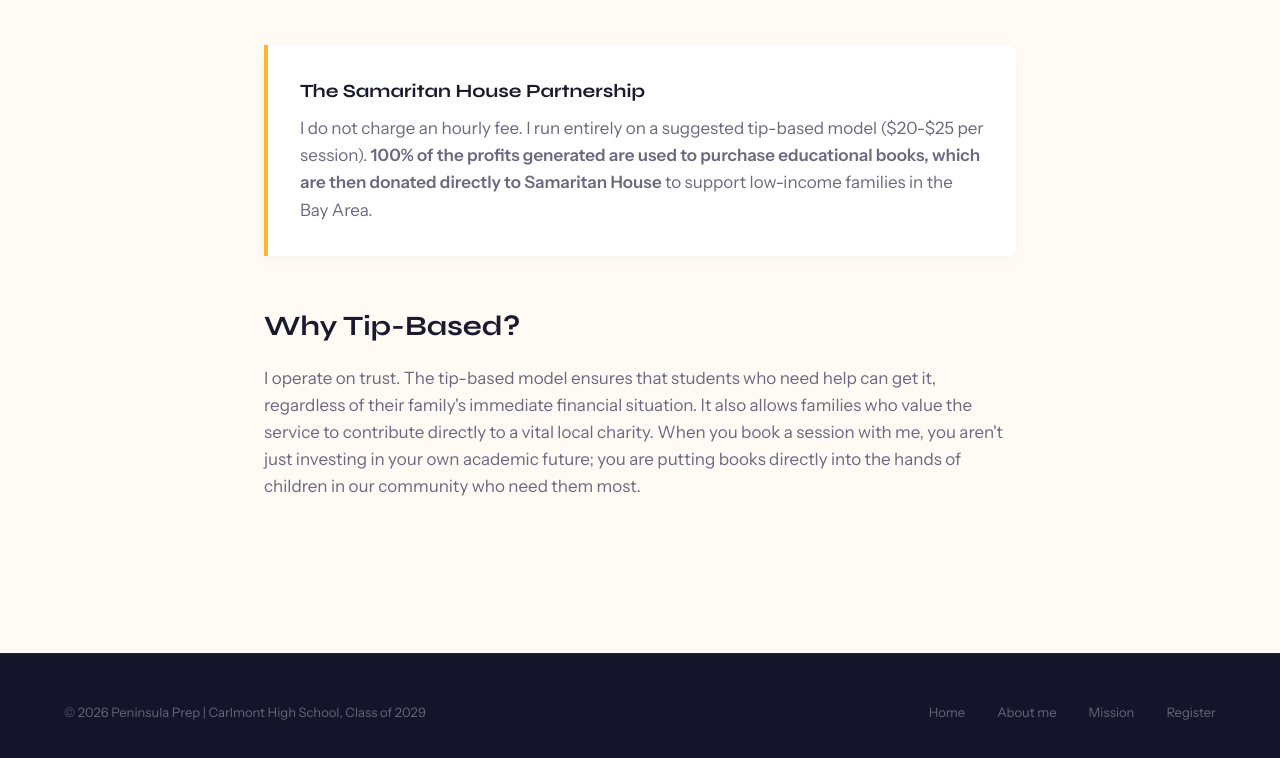
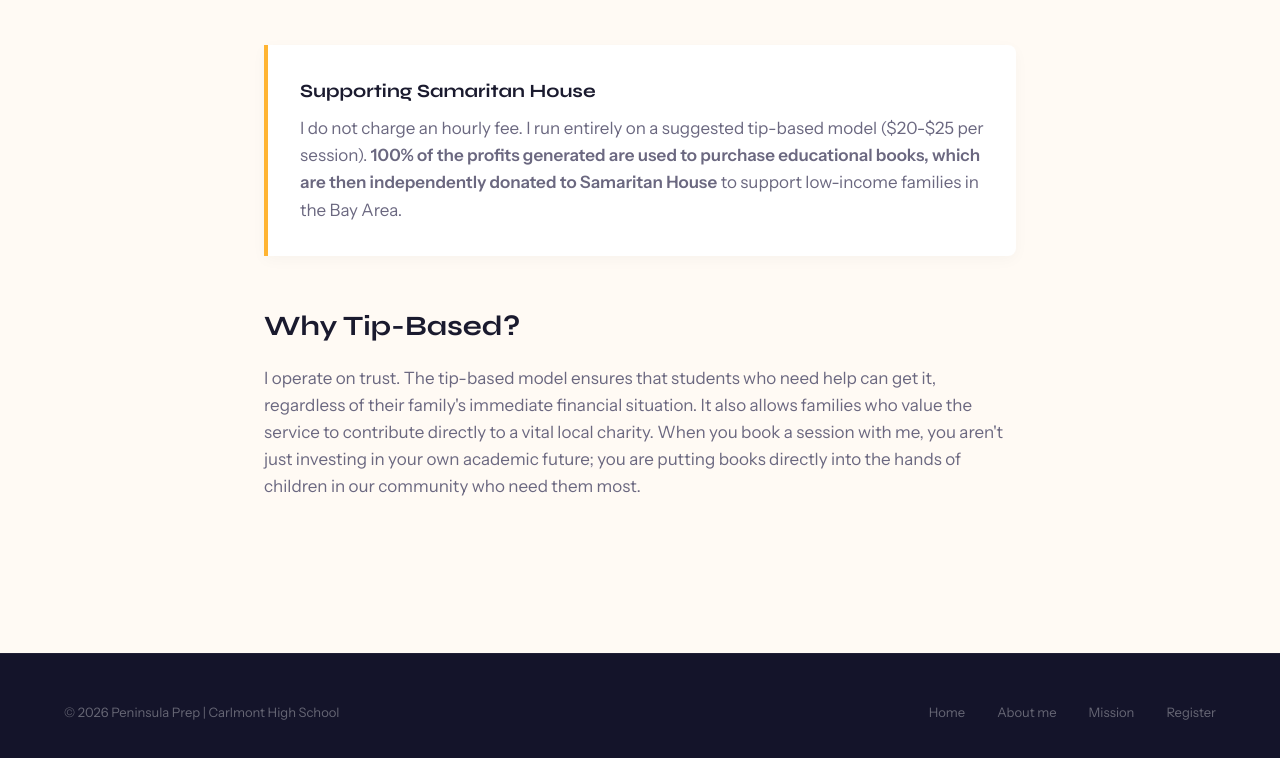
Before and after one commit to peninsulapreptutoring/Peninsula-Prep-Tutoring-v2, a plain HTML site: page mission.html in a window 1280 px wide. Shown: the part 690-1448 px from the top of the page. Drawn offline with Linux system fonts and the light colour scheme.

Commit message:
mission.html

```diff
--- a/mission.html
+++ b/mission.html
@@ -68,11 +68,11 @@
     <p>Peninsula Prep was built on a core belief: <span class="highlight">Quality academic support shouldn't be a luxury, and community action starts locally.</span></p>
 
     <h2>Bridging the Academic Gap</h2>
-    <p>Transitioning to high school is notoriously difficult. Carlmont's rigorous pacing catches many freshmen off guard. While commercial tutoring agencies charge exorbitant hourly fees, they often lack the hyper-specific knowledge required to excel in specific classrooms. I built Peninsula Prep to fill that gap. As a recent graduate of these exact freshman courses, I offer insider knowledge on teacher expectations, curriculum nuances, and effective study habits that a textbook cannot teach.</p>
+    <p>Transitioning to high school is notoriously difficult. Carlmont's rigorous pacing catches many freshmen off guard. While commercial tutoring agencies charge exorbitant hourly fees, they often lack the hyper-specific knowledge required to excel in specific classrooms. I built Peninsula Prep to fill that gap. As a recent graduate of these exact courses, I offer insider knowledge on teacher expectations, curriculum nuances, and effective study habits that a textbook cannot teach.</p>
 
     <div class="donation-box">
-      <h3>The Samaritan House Partnership</h3>
-      <p style="margin-bottom: 0;">I do not charge an hourly fee. I run entirely on a suggested tip-based model ($20-$25 per session). <strong>100% of the profits generated are used to purchase educational books, which are then donated directly to Samaritan House</strong> to support low-income families in the Bay Area.</p>
+      <h3>Supporting Samaritan House</h3>
+      <p style="margin-bottom: 0;">I do not charge an hourly fee. I run entirely on a suggested tip-based model ($20-$25 per session). <strong>100% of the profits generated are used to purchase educational books, which are then independently donated to Samaritan House</strong> to support low-income families in the Bay Area.</p>
     </div>
 
     <h2>Why Tip-Based?</h2>
@@ -81,7 +81,7 @@
 
   <footer>
     <div class="footer-container">
-      <div class="footer-left">&copy; 2026 Peninsula Prep | Carlmont High School, Class of 2029</div>
+      <div class="footer-left">&copy; 2026 Peninsula Prep | Carlmont High School</div>
       <div class="footer-right">
         <a href="index.html" class="footer-link">Home</a>
         <a href="about.html" class="footer-link">About me</a>
```
